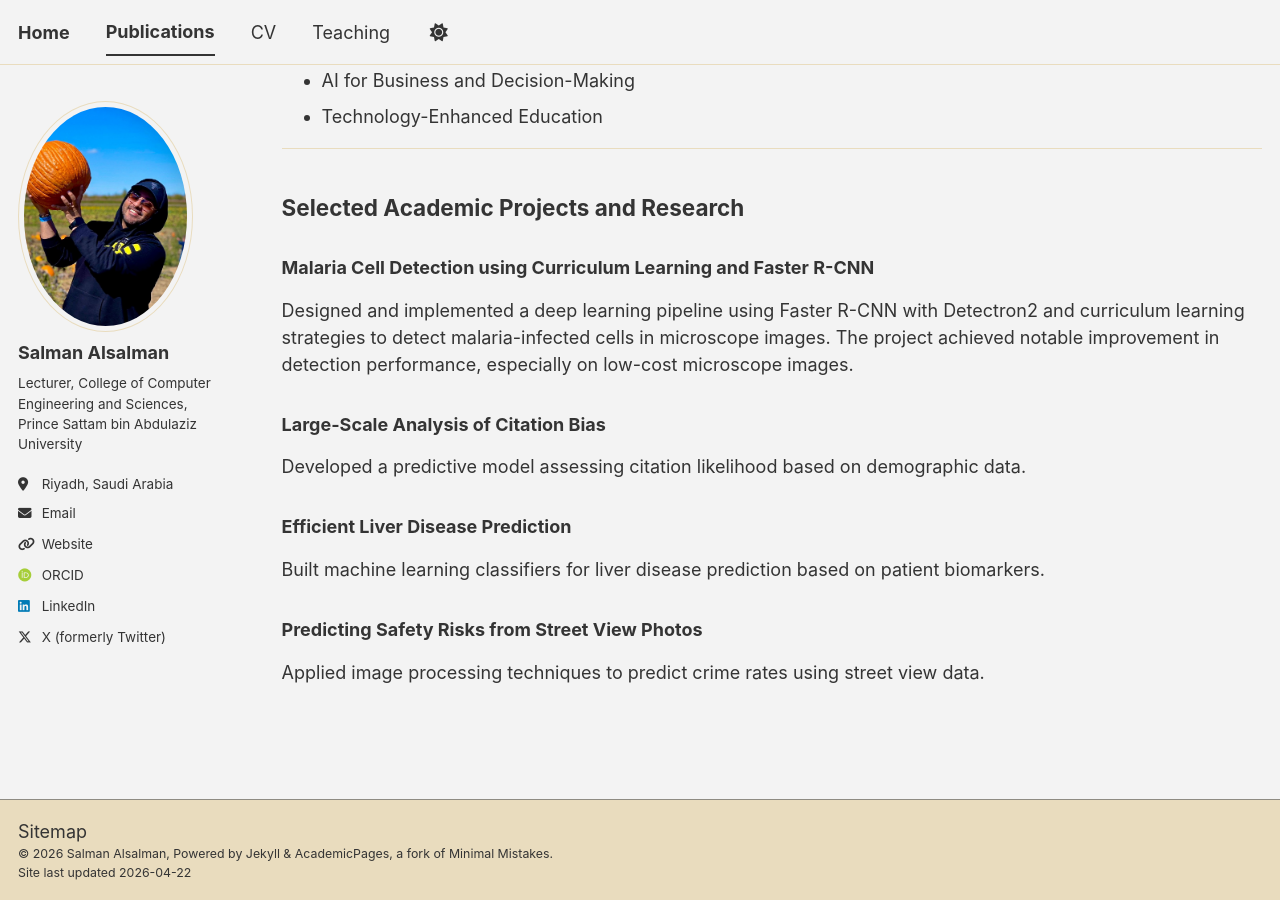
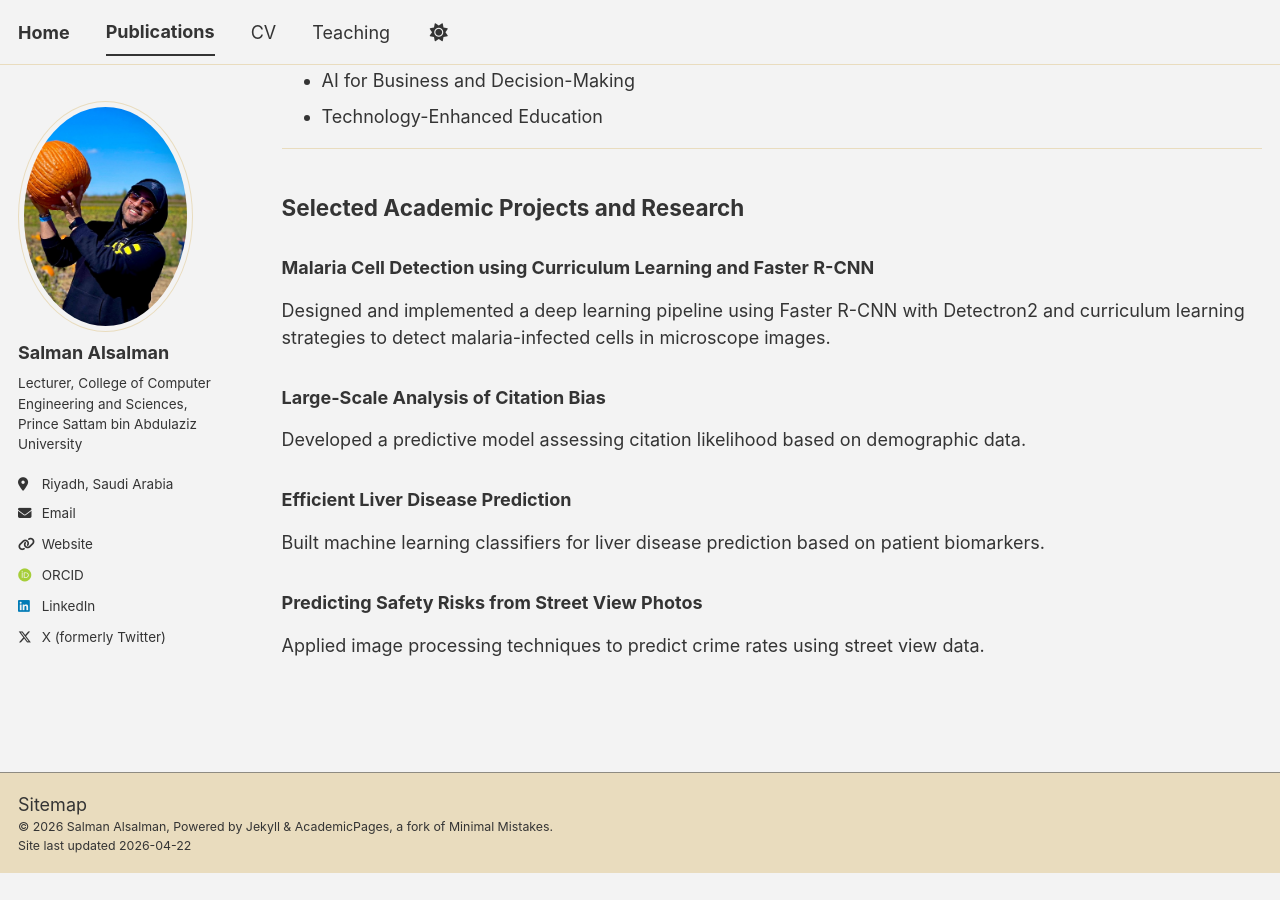
Before and after one commit to x1xSAS/x1xSAS.github.io, a Jekyll site: the page built from _pages/publications.html, in a window 1280 px wide and 900 px high, scrolled down 881 px. Built offline with Jekyll 4.4.1, drawn with Linux system fonts in a browser that asks for light colours; some web fonts are replaced; a script bundle is joined from its source files by our own code; library files that are not in the unit come from our copies; after the commit the page ends 1754 px from its top, so only the background shows below that.

Commit message:
Update publications.html

```diff
--- a/_pages/publications.html
+++ b/_pages/publications.html
@@ -53,7 +53,7 @@ This work presents an embedded real-time bilingual automatic license plate recog
 
 <h3>Malaria Cell Detection using Curriculum Learning and Faster R-CNN</h3>
 <p>
-Designed and implemented a deep learning pipeline using Faster R-CNN with Detectron2 and curriculum learning strategies to detect malaria-infected cells in microscope images. The project achieved notable improvement in detection performance, especially on low-cost microscope images.
+Designed and implemented a deep learning pipeline using Faster R-CNN with Detectron2 and curriculum learning strategies to detect malaria-infected cells in microscope images.
 </p>
 
 <h3>Large-Scale Analysis of Citation Bias</h3>
```
